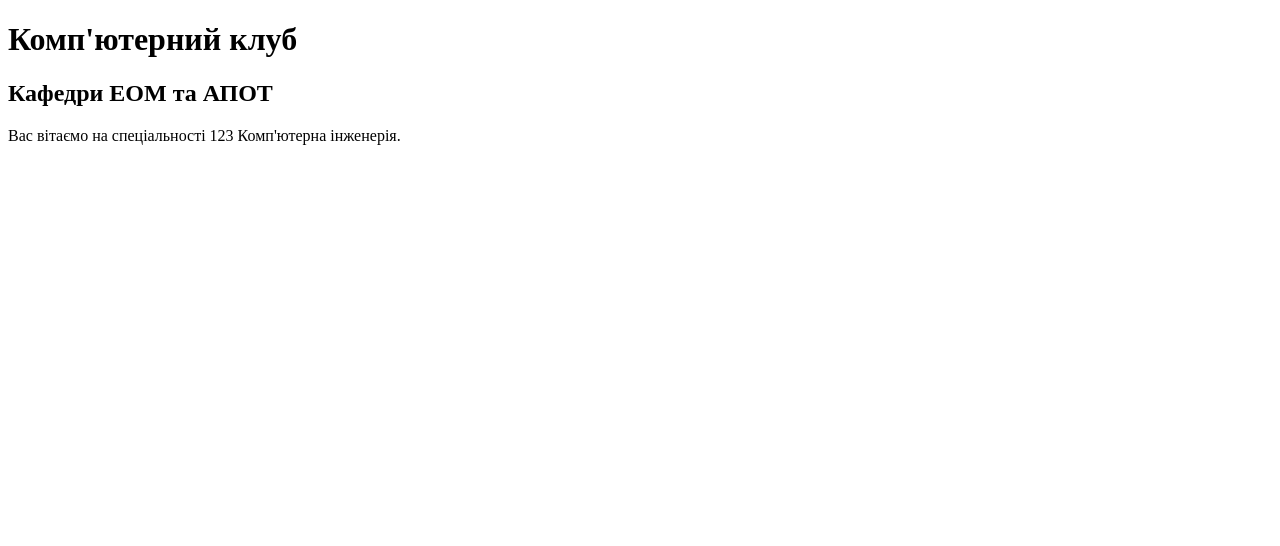
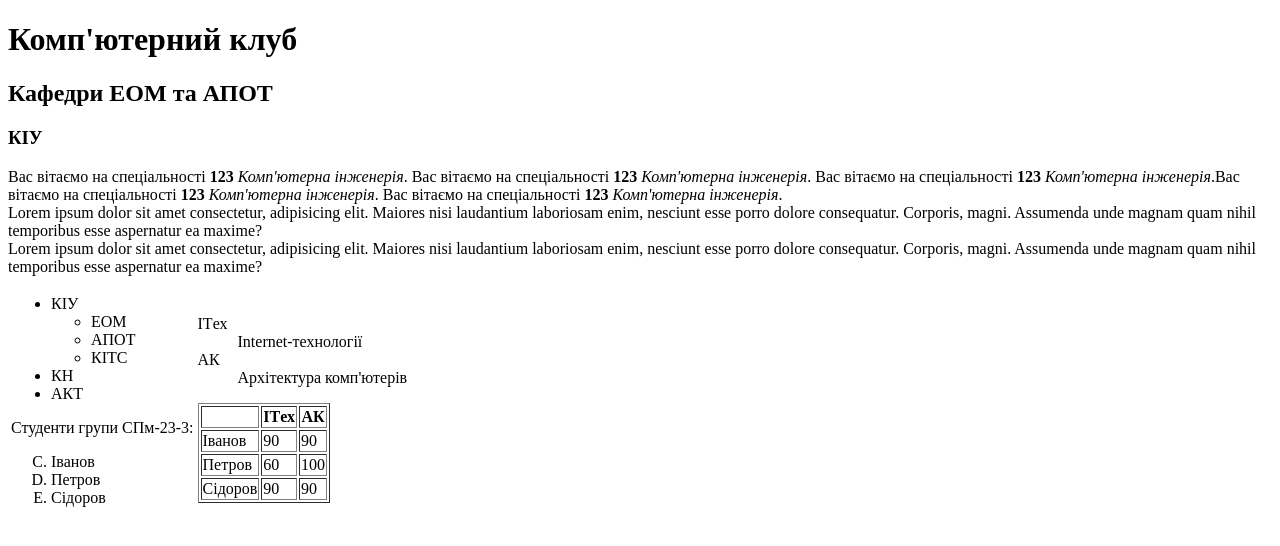
Before and after one commit to knureigs/cclub, a plain HTML site: page index.html in a window 1280 px wide. Drawn offline with Linux system fonts and the light colour scheme.

Commit message:
Update index.html

```diff
--- a/index.html
+++ b/index.html
@@ -5,7 +5,93 @@
 </head>
 <body>
   <h1>Комп'ютерний клуб</h1>
+
+
+
+
+
+
+
   <h2>Кафедри ЕОМ та АПОТ</h2>
-  <span>Вас вітаємо на спеціальності 123 Комп'ютерна інженерія.</span>
+  <h3>КІУ</h3>
+  <span>Вас вітаємо на спеціальності <b>123</b> <i>Комп'ютерна інженерія</i>.</span>
+  <span>Вас вітаємо на спеціальності <b>123</b> <i>Комп'ютерна інженерія</i>.</span>
+  <span>Вас вітаємо на спеціальності <b>123</b> <i>Комп'ютерна інженерія</i>.</span><span>Вас вітаємо на спеціальності <b>123</b> <i>Комп'ютерна інженерія</i>.</span>
+  <span>Вас вітаємо на спеціальності <b>123</b> <i>Комп'ютерна інженерія</i>.</span>
+
+  <div>
+    Lorem ipsum dolor sit amet consectetur, adipisicing elit. Maiores nisi laudantium laboriosam enim, nesciunt esse porro dolore consequatur. Corporis, magni. Assumenda unde magnam quam nihil temporibus esse aspernatur ea maxime?
+  </div>
+
+  <div>
+    Lorem ipsum dolor sit amet consectetur, adipisicing elit. Maiores nisi laudantium laboriosam enim, nesciunt esse porro dolore consequatur. Corporis, magni. Assumenda unde magnam quam nihil temporibus esse aspernatur ea maxime?
+  </div>
+
+  <table>
+    <tbody>
+      <tr>
+        <td>
+          <ul>
+            <li>КІУ
+              <ul>
+                <li>ЕОМ </li>
+                <li>АПОТ</li>
+                <li>КІТС</li>
+              </ul>
+            </li>
+            <li>КН</li>
+            <li>АКТ</li>
+          </ul>
+
+          Студенти групи СПм-23-3:
+          <ol type="A" start="3">
+            <li>Іванов</li>
+            <li>Петров</li>
+            <li>Сідоров</li>
+          </ol>
+        </td>
+        <td>
+          <dl>
+            <dt>ITех</dt>
+            <dd>Internet-технології</dd>
+            <dt>АК</dt>
+            <dd>Архітектура комп'ютерів</dd>
+          </dl>
+
+          <table border="1">
+            <thead>
+              <tr>
+                <th></th>
+                <th>ITех</th>
+                <th>АК</th>
+              </tr>
+            </thead>
+            <tbody>
+              <tr>
+                <td>Іванов</td>
+                <td>90</td>
+                <td>90</td>
+              </tr>
+              <tr>
+                <td>Петров</td>
+                <td>60</td>
+                <td>100</td>
+              </tr>
+              <tr>
+                <td>Сідоров</td>
+                <td>90</td>
+                <td>90</td>
+              </tr>
+            </tbody>
+          </table>
+        </td>
+        </tr>
+    </tbody>
+  </table>
+
+
+
+
+
 </body>
 </html>
```
